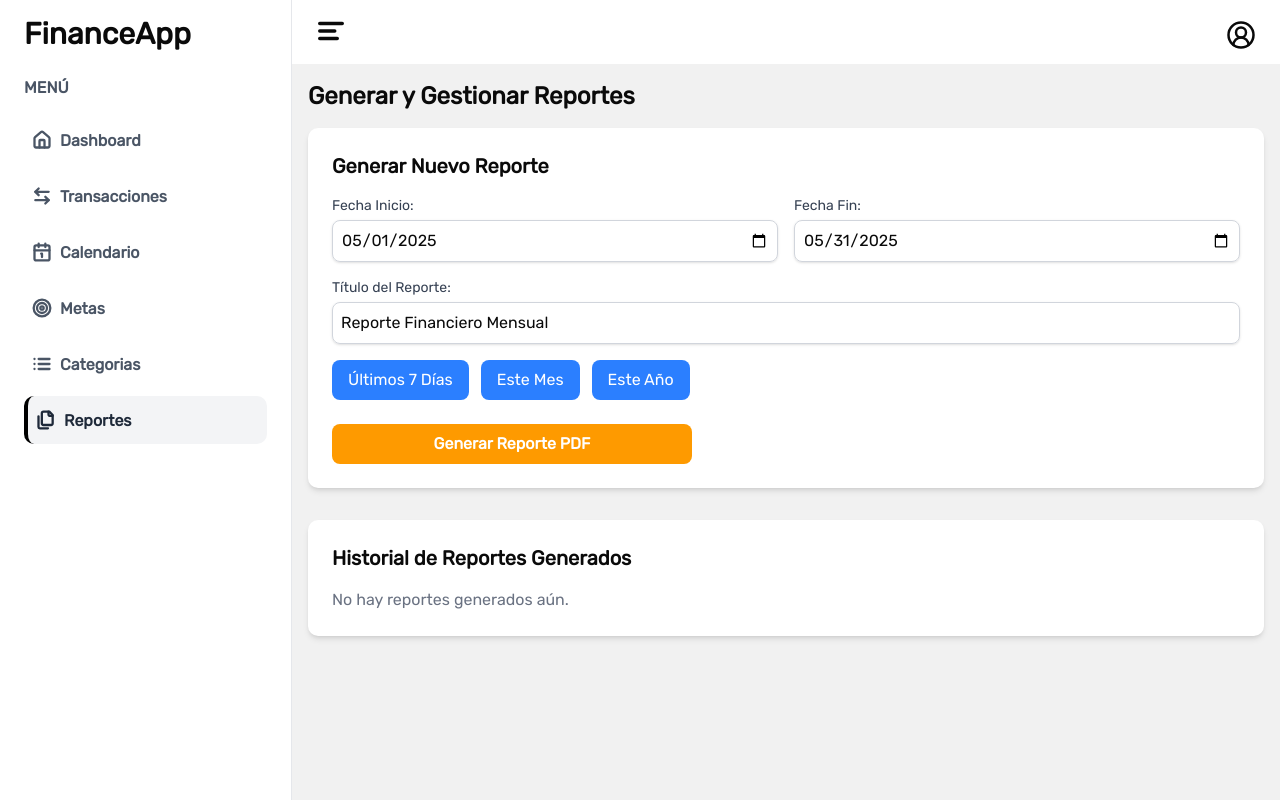
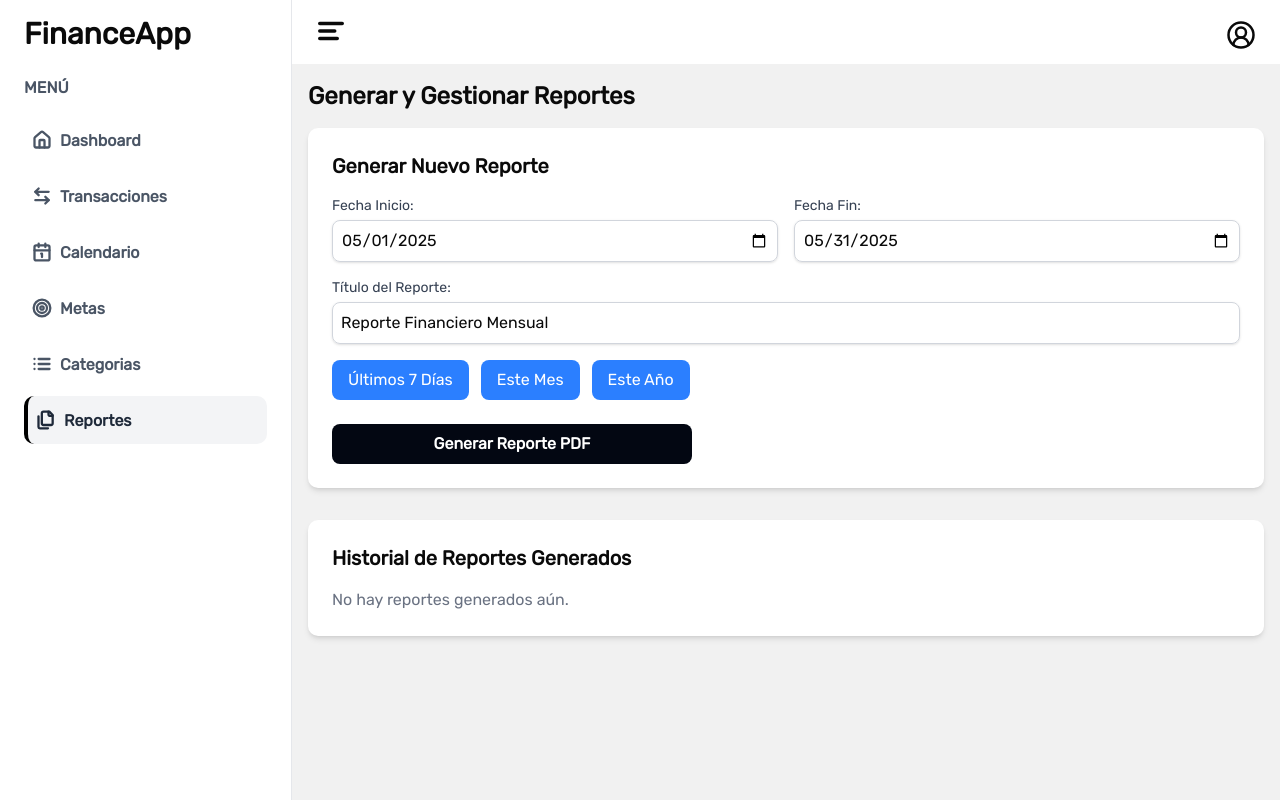
Before and after one commit to Crisgn12/FinanceApp-FrontEnd, a React (Vite) app: page /Reportes in a window 1280 px wide. Built offline with nearby package versions, Linux system fonts and the light colour scheme; sample sign-in values are in the browser's storage.

Commit message:
Cambio Color Boton Generear Reporte

```diff
--- a/src/pages/Reportes.jsx
+++ b/src/pages/Reportes.jsx
@@ -205,7 +205,7 @@ const Reportes = () => {
 
           <button
             type="submit"
-            className="w-90 px-4 py-2 bg-amber-500 text-white font-semibold rounded-md hover:bg-amber-400 transition-colors disabled:opacity-70"
+            className="w-90 px-4 py-2 bg-gray-950 text-white font-semibold rounded-md hover:bg-gray-800 transition-colors disabled:opacity-70"
             disabled={isLoading}
           >
             {isLoading ? "Generando..." : "Generar Reporte PDF"}
```
